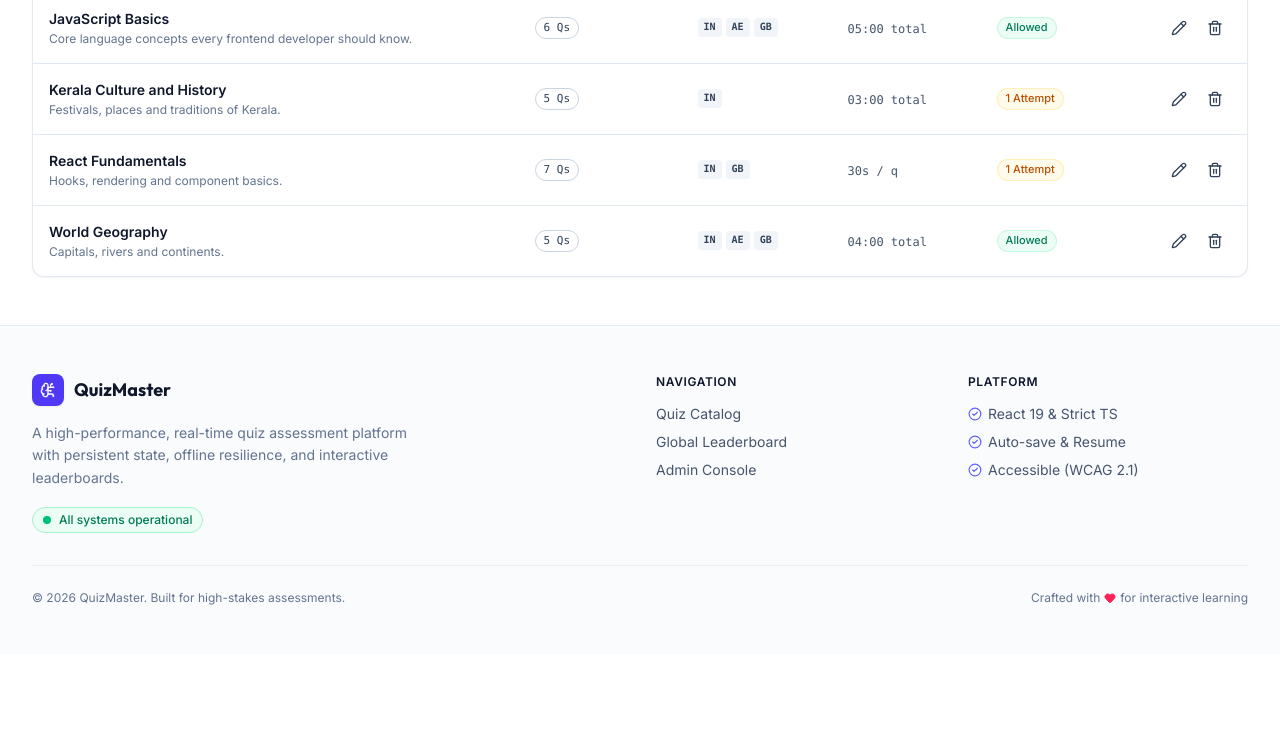
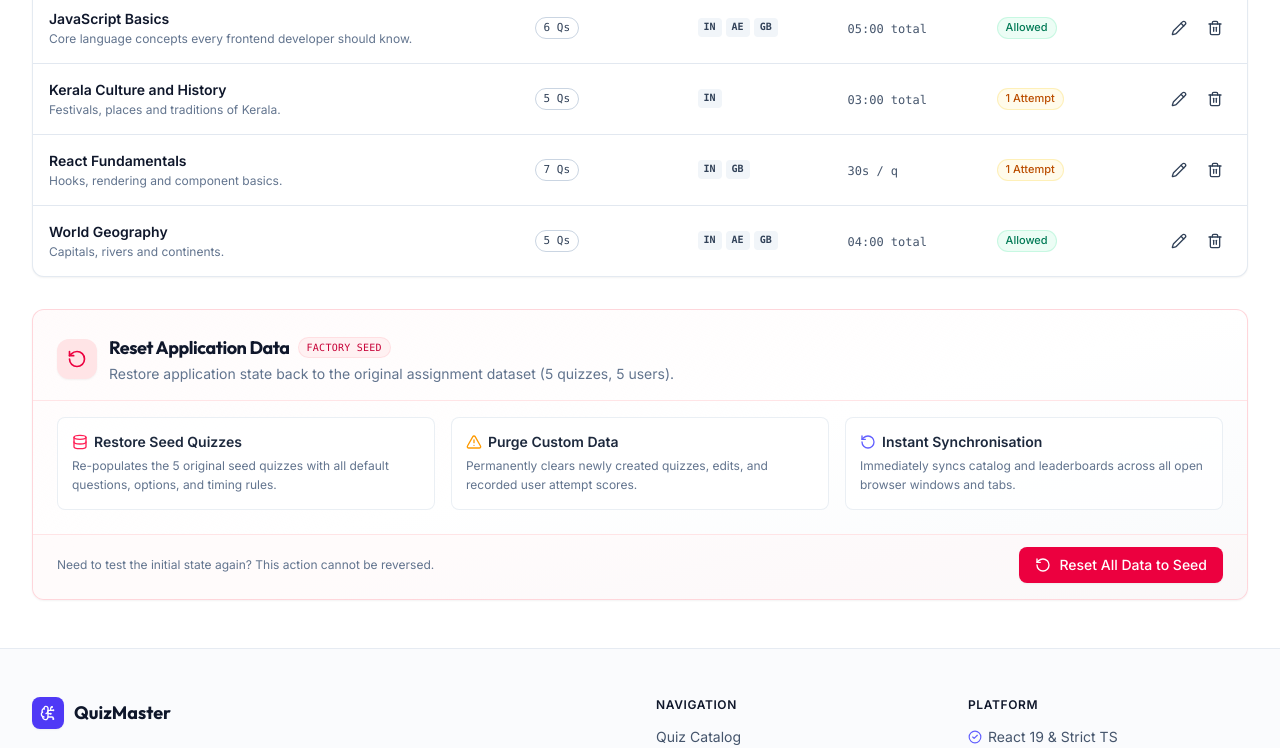
Before and after one commit to ajayks012/quiz-app, a React (Vite) app: page /admin in a window 1280 px wide. Shown: the part 456-1204 px from the top of the page. Before the commit the page ends 1110 px from the top, so only its background shows below. Built offline with nearby package versions, Linux system fonts and the light colour scheme.

Commit message:
move reset data functionality from quiz list page to admin dashboard

```diff
--- a/src/pages/admin-dashboard-page.tsx
+++ b/src/pages/admin-dashboard-page.tsx
@@ -1,9 +1,14 @@
 import * as React from 'react'
-import { ArrowUpDown, Pencil, Plus, Trash2 } from 'lucide-react'
+import { AlertTriangle, ArrowUpDown, Database, Pencil, Plus, RotateCcw, Trash2 } from 'lucide-react'
 import {
   Badge,
   Button,
   Card,
+  CardContent,
+  CardDescription,
+  CardFooter,
+  CardHeader,
+  CardTitle,
   ConfirmDialog,
   Container,
   Dialog,
@@ -18,6 +23,7 @@ import {
   TableHead,
   TableHeader,
   TableRow,
+  toast,
 } from '@/components/ui'
 import { QuizForm, type QuizFormData } from '@/components/feature'
 import { quizService, QuizService } from '@/services'
@@ -32,7 +38,7 @@ export interface AdminDashboardPageProps {
 type SortField = 'title' | 'questions' | 'timing'
 
 export function AdminDashboardPage({ service = quizService }: AdminDashboardPageProps) {
-  const { syncTick, notifySync } = useAppStore()
+  const { syncTick, notifySync, resetData } = useAppStore()
 
   const [quizzes, setQuizzes] = React.useState<Quiz[]>([])
   const [search, setSearch] = React.useState<string>('')
@@ -47,6 +53,8 @@ export function AdminDashboardPage({ service = quizService }: AdminDashboardPage
   const [editingQuiz, setEditingQuiz] = React.useState<Quiz | null>(null)
   const [deletingQuiz, setDeletingQuiz] = React.useState<Quiz | null>(null)
   const [isSaving, setIsSaving] = React.useState<boolean>(false)
+  const [isResetDialogOpen, setIsResetDialogOpen] = React.useState<boolean>(false)
+  const [isResetting, setIsResetting] = React.useState<boolean>(false)
 
   React.useEffect(() => {
     let isCancelled = false
@@ -159,6 +167,25 @@ export function AdminDashboardPage({ service = quizService }: AdminDashboardPage
       console.error('Failed to save quiz', err)
     } finally {
       setIsSaving(false)
+    }
+  }
+
+  const handleResetConfirm = async () => {
+    setIsResetting(true)
+    try {
+      await resetData(service)
+      notifySync()
+      const updated = await service.getQuizzes()
+      setQuizzes(updated)
+      setSearch('')
+      setPage(1)
+      toast.success('All application data was restored to original seed values.', 'Data Reset')
+    } catch (err) {
+      console.error('Failed to reset data', err)
+      toast.error('Failed to reset application data', 'Error')
+    } finally {
+      setIsResetting(false)
+      setIsResetDialogOpen(false)
     }
   }
 
@@ -372,6 +399,85 @@ export function AdminDashboardPage({ service = quizService }: AdminDashboardPage
           )}
         </Card>
 
+        {/* System & Data Management Card */}
+        <Card className="border border-rose-200/80 dark:border-rose-900/40 bg-gradient-to-br from-rose-50/30 via-white to-slate-50 dark:from-rose-950/20 dark:via-slate-900 dark:to-slate-900/60 shadow-xs overflow-hidden">
+          <CardHeader className="pb-4 border-b border-rose-100 dark:border-rose-900/30">
+            <div className="flex flex-col sm:flex-row sm:items-center justify-between gap-3">
+              <div className="flex items-center gap-3">
+                <div className="w-10 h-10 rounded-xl bg-rose-100 dark:bg-rose-950/60 text-rose-600 dark:text-rose-400 flex items-center justify-center shrink-0 shadow-xs">
+                  <RotateCcw className="w-5 h-5" />
+                </div>
+                <div>
+                  <div className="flex items-center gap-2">
+                    <CardTitle className="text-lg font-bold text-slate-900 dark:text-white">
+                      Reset Application Data
+                    </CardTitle>
+                    <Badge
+                      variant="danger"
+                      size="sm"
+                      className="font-mono text-[10px] uppercase tracking-wide"
+                    >
+                      Factory Seed
+                    </Badge>
+                  </div>
+                  <CardDescription className="text-sm text-slate-500 dark:text-slate-400 mt-0.5">
+                    Restore application state back to the original assignment dataset (5 quizzes, 5
+                    users).
+                  </CardDescription>
+                </div>
+              </div>
+            </div>
+          </CardHeader>
+          <CardContent className="py-4 text-sm text-slate-600 dark:text-slate-300">
+            <div className="grid grid-cols-1 md:grid-cols-3 gap-4 mb-2">
+              <div className="p-3.5 rounded-lg bg-white/70 dark:bg-slate-800/50 border border-slate-200/70 dark:border-slate-800">
+                <p className="font-semibold text-slate-800 dark:text-slate-200 flex items-center gap-1.5">
+                  <Database className="w-4 h-4 text-rose-500 shrink-0" />
+                  Restore Seed Quizzes
+                </p>
+                <p className="text-xs text-slate-500 dark:text-slate-400 mt-1 leading-relaxed">
+                  Re-populates the 5 original seed quizzes with all default questions, options, and
+                  timing rules.
+                </p>
+              </div>
+              <div className="p-3.5 rounded-lg bg-white/70 dark:bg-slate-800/50 border border-slate-200/70 dark:border-slate-800">
+                <p className="font-semibold text-slate-800 dark:text-slate-200 flex items-center gap-1.5">
+                  <AlertTriangle className="w-4 h-4 text-amber-500 shrink-0" />
+                  Purge Custom Data
+                </p>
+                <p className="text-xs text-slate-500 dark:text-slate-400 mt-1 leading-relaxed">
+                  Permanently clears newly created quizzes, edits, and recorded user attempt scores.
+                </p>
+              </div>
+              <div className="p-3.5 rounded-lg bg-white/70 dark:bg-slate-800/50 border border-slate-200/70 dark:border-slate-800">
+                <p className="font-semibold text-slate-800 dark:text-slate-200 flex items-center gap-1.5">
+                  <RotateCcw className="w-4 h-4 text-indigo-500 shrink-0" />
+                  Instant Synchronisation
+                </p>
+                <p className="text-xs text-slate-500 dark:text-slate-400 mt-1 leading-relaxed">
+                  Immediately syncs catalog and leaderboards across all open browser windows and
+                  tabs.
+                </p>
+              </div>
+            </div>
+          </CardContent>
+          <CardFooter className="pt-3 pb-4 border-t border-rose-100 dark:border-rose-900/30 flex flex-col sm:flex-row sm:items-center justify-between gap-3 bg-rose-50/30 dark:bg-rose-950/10">
+            <p className="text-xs text-slate-500 dark:text-slate-400">
+              Need to test the initial state again? This action cannot be reversed.
+            </p>
+            <Button
+              variant="destructive"
+              size="md"
+              disabled={isResetting}
+              onClick={() => setIsResetDialogOpen(true)}
+              className="gap-2 shadow-xs shrink-0 self-start sm:self-auto"
+            >
+              <RotateCcw className={`w-4 h-4 ${isResetting ? 'animate-spin' : ''}`} />
+              Reset All Data to Seed
+            </Button>
+          </CardFooter>
+        </Card>
+
         {/* Create / Edit Modal Dialog */}
         <Dialog
           open={isFormOpen}
@@ -406,6 +512,19 @@ export function AdminDashboardPage({ service = quizService }: AdminDashboardPage
           variant="destructive"
           onConfirm={handleDeleteConfirm}
         />
+
+        {/* Reset Confirmation Dialog */}
+        <ConfirmDialog
+          open={isResetDialogOpen}
+          onOpenChange={setIsResetDialogOpen}
+          title="Reset All Application Data to Seed?"
+          description="Are you sure you want to restore the default seed dataset? All customized quizzes, questions, mock attempts, and scores in this browser will be wiped and replaced with the original factory seed data."
+          confirmText="Yes, Reset Everything"
+          cancelText="Cancel"
+          variant="destructive"
+          loading={isResetting}
+          onConfirm={handleResetConfirm}
+        />
       </Container>
     </div>
   )
--- a/src/pages/quiz-list-page.tsx
+++ b/src/pages/quiz-list-page.tsx
@@ -1,5 +1,5 @@
 import * as React from 'react'
-import { RotateCcw, Sparkles } from 'lucide-react'
+import { Sparkles } from 'lucide-react'
 import {
   Button,
   Card,
@@ -31,14 +31,12 @@ export function QuizListPage({
 }: QuizListPageProps) {
   const handleSelectQuiz = onNavigateQuiz ?? onSelect
   const handleSelectResults = onNavigateResults ?? onViewResults
-  const { currentUser, countries, selectedCountry, setSelectedCountry, syncTick, resetData } =
-    useAppStore()
+  const { currentUser, countries, selectedCountry, setSelectedCountry, syncTick } = useAppStore()
 
   const [quizzes, setQuizzes] = React.useState<Quiz[]>([])
   const [userAttempts, setUserAttempts] = React.useState<Attempt[]>([])
   const [search, setSearch] = React.useState<string>('')
   const [isLoading, setIsLoading] = React.useState<boolean>(true)
-  const [isResetting, setIsResetting] = React.useState<boolean>(false)
 
   // Fetch quizzes and attempts
   React.useEffect(() => {
@@ -94,16 +92,6 @@ export function QuizListPage({
     setSelectedCountry(null)
   }
 
-  const handleResetData = async () => {
-    setIsResetting(true)
-    try {
-      await resetData(service)
-      setSearch('')
-    } finally {
-      setIsResetting(false)
-    }
-  }
-
   return (
     <div className="py-8 md:py-12">
       <Container size="xl" className="space-y-8">
@@ -123,20 +111,9 @@ export function QuizListPage({
             </p>
           </div>
 
-          {/* User selector & Reset action */}
+          {/* User selector */}
           <div className="flex flex-wrap items-center gap-3">
             <UserSwitcher showLabel size="md" service={service} />
-            <Button
-              variant="outline"
-              size="md"
-              onClick={handleResetData}
-              disabled={isResetting}
-              className="gap-2 shrink-0"
-              title="Reset application data to original seed"
-            >
-              <RotateCcw className={`w-4 h-4 ${isResetting ? 'animate-spin' : ''}`} />
-              Reset Data
-            </Button>
           </div>
         </div>
 
```
Also changed, not shown: 2 other files (tests, documents, lock files or other folders).
